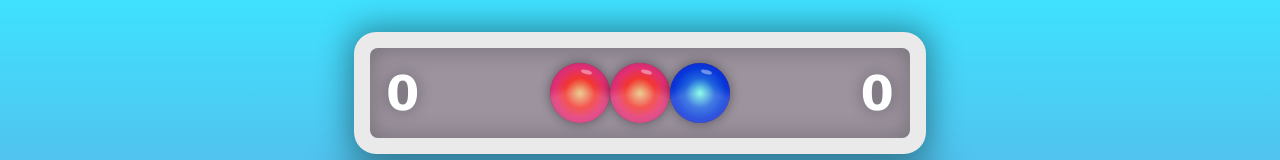
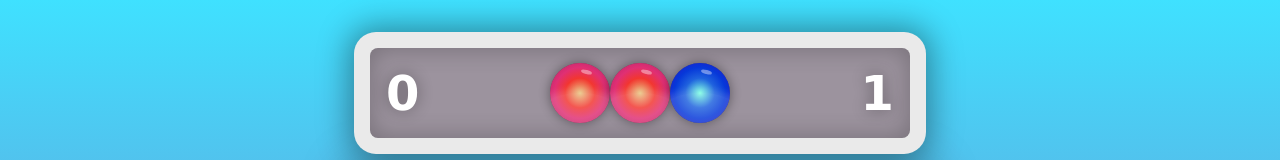
Before and after one commit to abeluzhenko/jelly-lines, an Angular app: page / in a window 1280 px wide. Shown: the top 160 px of the page. Built offline with nearby package versions, Linux system fonts and the light colour scheme.

Commit message:
Add turn number tests

```diff
--- a/src/app/core/grid.service.ts
+++ b/src/app/core/grid.service.ts
@@ -63,7 +63,7 @@ export class GridService {
     let matches = Grid.getMatches(state.turn.cells);
     const animation = [];
     const turn = state.turn;
-    const ui = { ...state.ui };
+    const ui = { ...state.ui, turn: state.ui.turn + 1 };
 
     while (matches.length) {
       // Add animations
```
Also changed, not shown: 1 other file (tests, documents, lock files or other folders).
